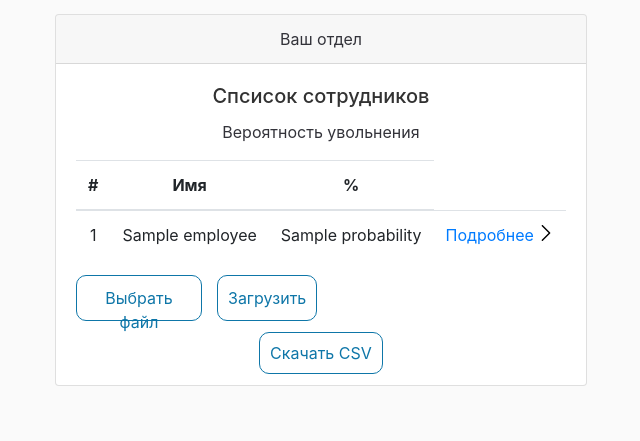
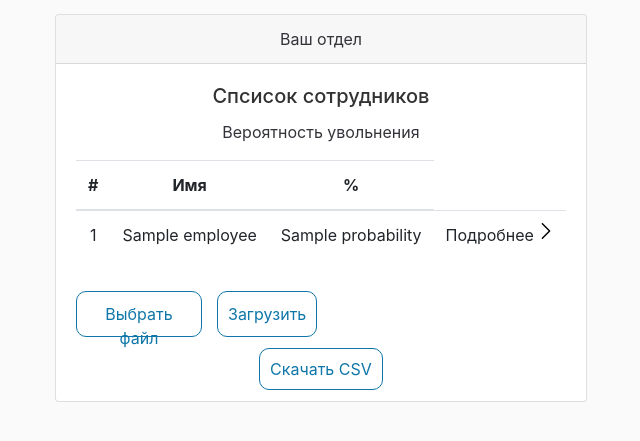
Before and after one commit to alotzte/bbjob_ready, a FastAPI app: template templates/home.html in a window 1280 px wide. Shown: the part 56-497 px from the top of the page, without its empty margins (15-655 px from the left). Run offline with FastAPI, Linux system fonts and the light colour scheme; the template is opened without the code that fills it: most values are stand-ins (such as "Sample title", 1, 10 or a date in 2020); some libraries are stand-ins or nearby versions.

Commit message:
fix front

```diff
--- a/templates/home.html
+++ b/templates/home.html
@@ -24,7 +24,7 @@
                         <td>{{employee.id}}</td>
                         <td>{{employee.name}}</td>
                         <td>{{employee.probability}}</td>
-                        <td><a href="#" class="employee-show-more" id="show-more-id-{{employee.id}}">Подробнее</a></td>
+                        <td><p class="employee-show-more" id="show-more-id-{{employee.id}}">Подробнее</p></td>
                         <td class="employee-iframe hidden" id="iframe-id-{{employee.id}}">
                             <iframe src="http://46.243.227.152:3000/d-solo/f1e9df08-b241-4d63-9838-27439269f963/rabochaya?orgId=1&var-user_id={{employee.id}}&from=1702803836052&to=1702825436052&panelId=1"
                             width="450" height="200" frameborder="0"></iframe>
```
